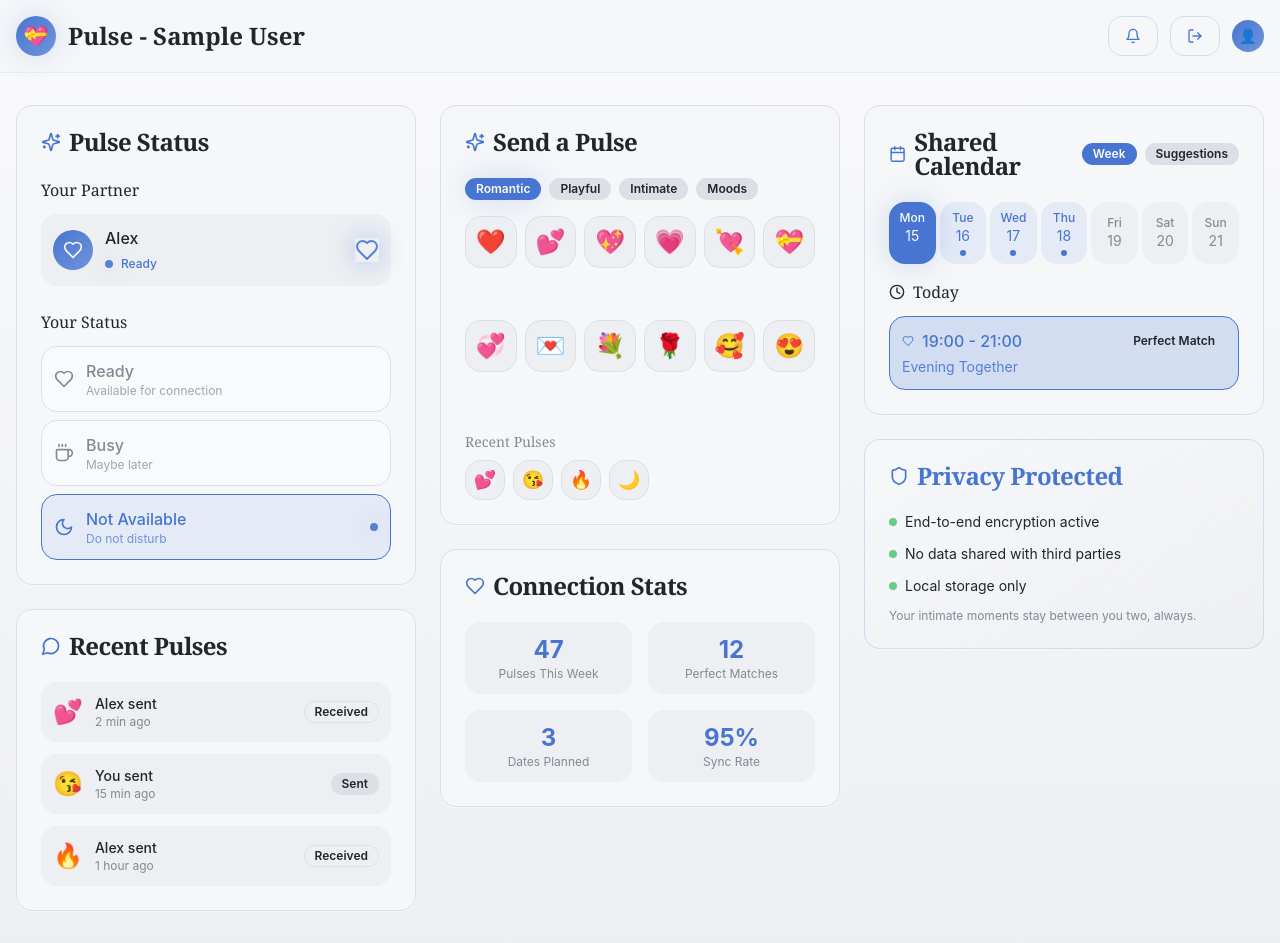
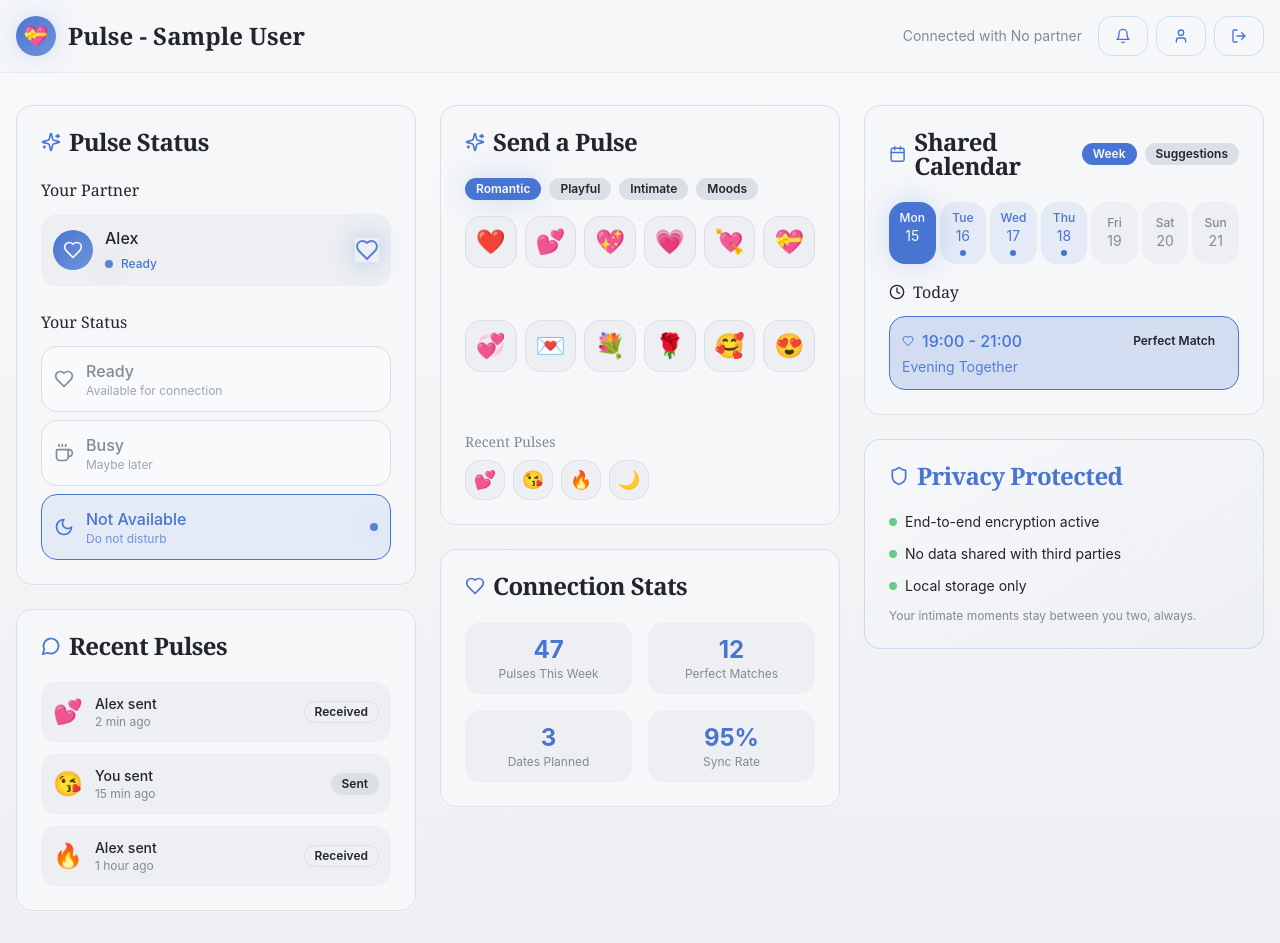
Before and after one commit to Bayeko/pulse, a React (Vite) app: page /dashboard in a window 1280 px wide. Built offline with nearby package versions, Linux system fonts and the light colour scheme; sample sign-in values are in the browser's storage.

Commit message:
Add profile and notification buttons
Adds profile and notification buttons to the dashboard. Ensures partner's name is displayed consistently.

```diff
--- a/src/pages/dashboard.tsx
+++ b/src/pages/dashboard.tsx
@@ -5,7 +5,7 @@ import { SharedCalendar } from '@/components/calendar/shared-calendar';
 import { Card, CardContent, CardHeader, CardTitle } from '@/components/ui/card';
 import { PulseButton } from '@/components/ui/pulse-button';
 import { Badge } from '@/components/ui/badge';
-import { Heart, Bell, Settings, Shield, Calendar, MessageCircle, LogOut } from 'lucide-react';
+import { Heart, Bell, Settings, Shield, Calendar, MessageCircle, LogOut, User } from 'lucide-react';
 import { useAuth } from '@/contexts/AuthContext';
 import { useNavigate } from 'react-router-dom';
 
@@ -36,16 +36,19 @@ const Dashboard = () => {
               <h1 className="text-2xl font-serif font-bold text-foreground">Pulse - {user?.name}</h1>
             </div>
 
-            <div className="flex items-center gap-3">
-              <PulseButton variant="ghost" size="sm">
+            <div className="flex items-center gap-2">
+              <span className="text-sm text-muted-foreground mr-2">
+                Connected with {user?.partnerName || 'No partner'}
+              </span>
+              <PulseButton variant="ghost" size="sm" title="Notifications">
                 <Bell className="w-4 h-4" />
               </PulseButton>
-              <PulseButton variant="ghost" size="sm" onClick={handleLogout}>
+              <PulseButton variant="ghost" size="sm" title="Profile">
+                <User className="w-4 h-4" />
+              </PulseButton>
+              <PulseButton variant="ghost" size="sm" onClick={handleLogout} title="Logout">
                 <LogOut className="w-4 h-4" />
               </PulseButton>
-              <div className="w-8 h-8 bg-gradient-primary rounded-full flex items-center justify-center">
-                <span className="text-sm">👤</span>
-              </div>
             </div>
           </div>
         </div>
```
